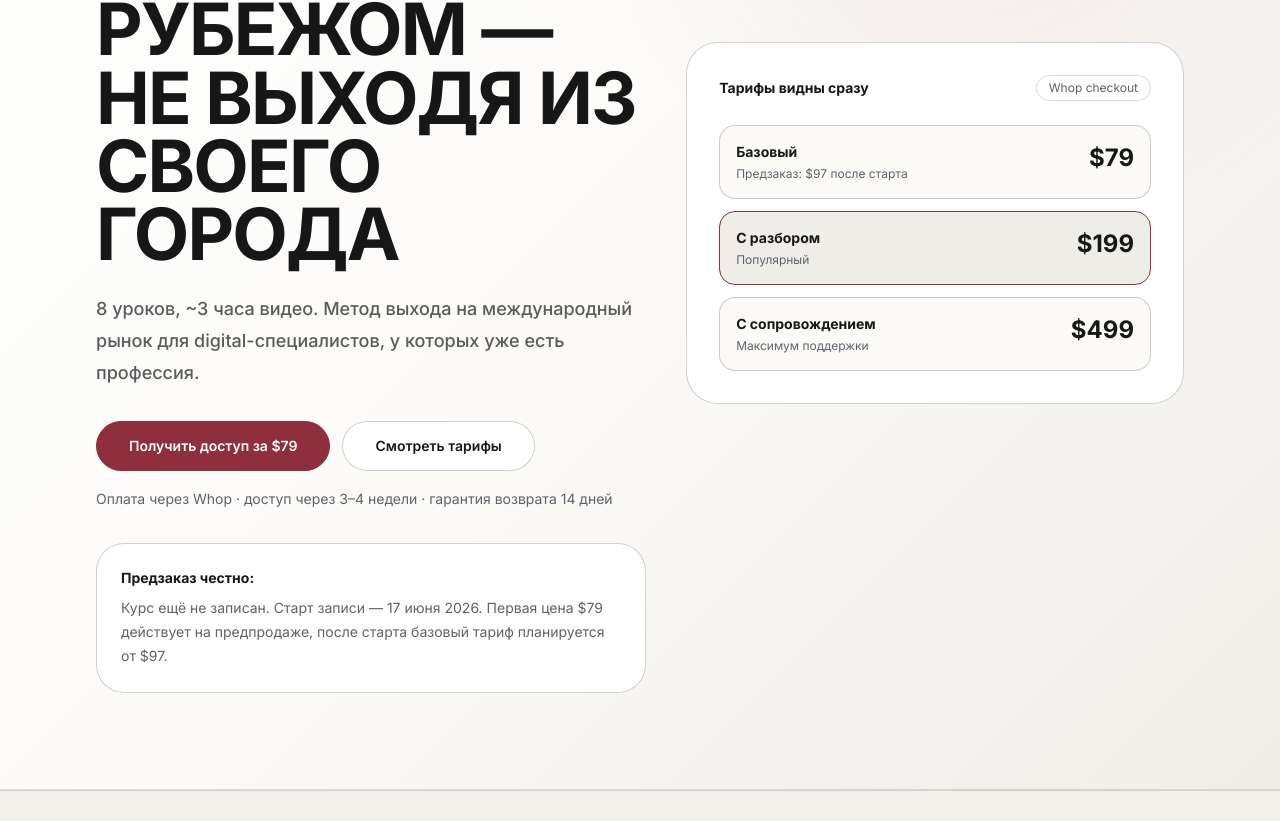
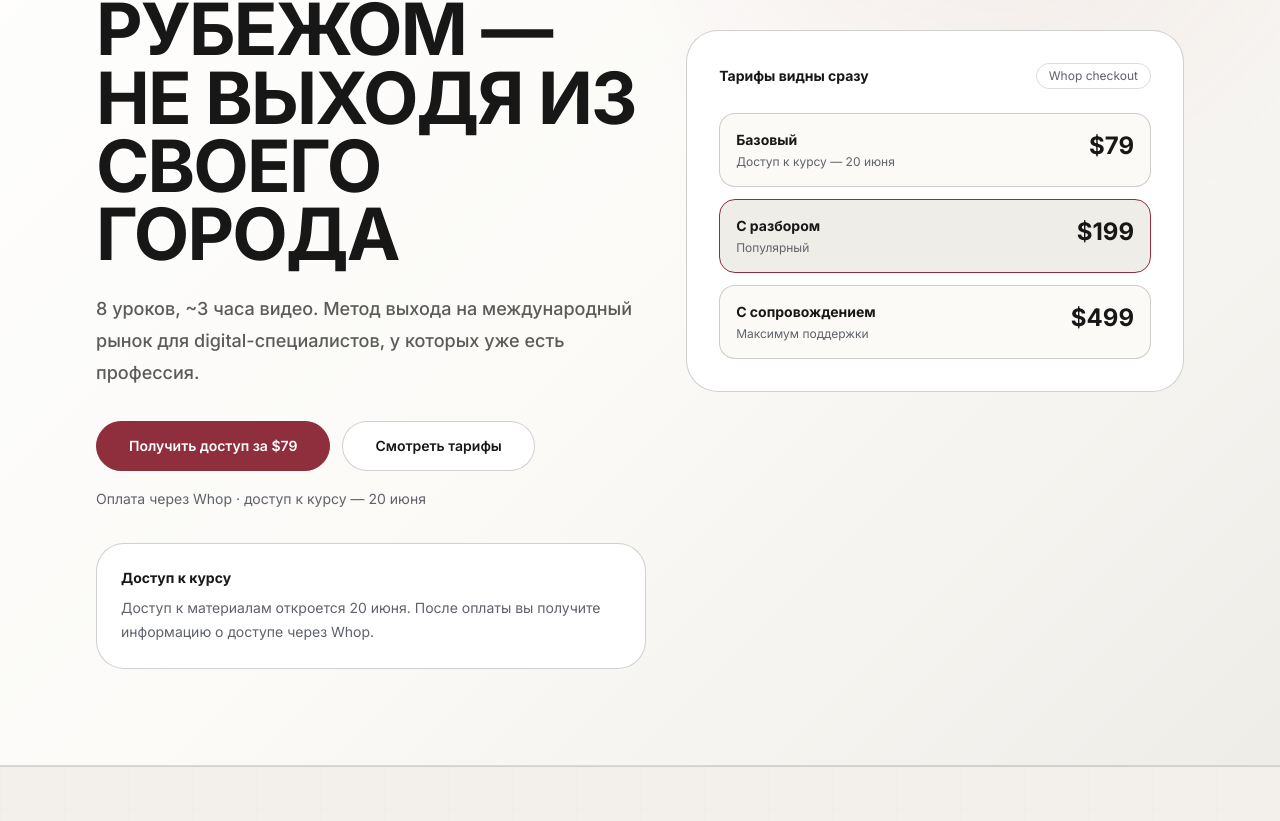
Before and after one commit to roxannication-arch/careerplus, a Next.js app: page /courses/work-abroad in a window 1280 px wide. Shown: the part 407-1228 px from the top of the page. Built offline with nearby package versions, Linux system fonts and the light colour scheme.

Commit message:
Update course access date copy
Co-authored-by: roxannication-arch <roxannication-arch@users.noreply.github.com>

```diff
--- a/app/courses/work-abroad/page.tsx
+++ b/app/courses/work-abroad/page.tsx
@@ -6,20 +6,19 @@ import { Container } from "@/components/Container";
 import { SectionHeader } from "@/components/SectionHeader";
 import { site } from "@/lib/site";
 
-const recordingStartDate = "17 июня 2026";
-const accessWindow = "3–4 недели";
+const courseAccessDate = "20 июня";
 
 export const metadata: Metadata = {
   title: "Курс: работа за рубежом для digital-специалистов",
   description:
-    "Предзаказ курса CareerPlus: 8 уроков и метод выхода на международный рынок для digital-специалистов. Доступ через 3–4 недели.",
+    "Курс CareerPlus: 8 уроков и метод выхода на международный рынок для digital-специалистов. Доступ к курсу — 20 июня.",
   alternates: {
     canonical: "/courses/work-abroad"
   },
   openGraph: {
     title: "Работа за рубежом для digital-специалистов",
     description:
-      "Найди удалённую работу за рубежом — не выходя из своего города. Предзаказ курса CareerPlus от $79.",
+      "Найди удалённую работу за рубежом — не выходя из своего города. Курс CareerPlus от $79, доступ — 20 июня.",
     images: ["/og.svg"]
   }
 };
@@ -30,7 +29,7 @@ const pricing = [
     price: "$79",
     cta: "Купить $79",
     href: site.whop.course,
-    label: "Предзаказ: $97 после старта",
+    label: "Доступ к курсу — 20 июня",
     popular: false,
     features: [
       ["Все 8 уроков", true],
@@ -152,8 +151,8 @@ const faq = [
       "Оплата идёт через Whop. Доступные способы зависят от платформы и вашей страны. Мы не даём схем обхода ограничений, только обзор легальных вариантов."
   },
   {
-    question: "Что если курс не подойдёт?",
-    answer: "Есть гарантия возврата 14 дней после открытия доступа к материалам. Напишите нам, и мы обработаем запрос по правилам платформы."
+    question: "Можно ли задать вопрос перед покупкой?",
+    answer: "Если хотите уточнить, подходит ли вам курс, напишите нам до оплаты — подскажем по вашей ситуации и формату."
   },
   {
     question: "Можно ли проходить с телефона?",
@@ -165,7 +164,7 @@ const faq = [
   },
   {
     question: "Когда будет доступ к материалам?",
-    answer: `Это предзаказ: старт записи — ${recordingStartDate}. Доступ откроется через ${accessWindow} после оплаты. Вы покупаете место в первой волне по предпродажной цене.`
+    answer: `Доступ к материалам откроется ${courseAccessDate}. После оплаты вы получите информацию о доступе через Whop.`
   }
 ];
 
@@ -239,12 +238,12 @@ export default function WorkAbroadCoursePage() {
               </a>
             </div>
             <p className="mt-4 text-sm leading-6 text-muted">
-              Оплата через Whop · доступ через {accessWindow} · гарантия возврата 14 дней
+              Оплата через Whop · доступ к курсу — {courseAccessDate}
             </p>
             <div className="mt-8 rounded-[1.75rem] border border-ink/20 bg-white p-6">
-              <p className="text-sm font-bold text-ink">Предзаказ честно:</p>
+              <p className="text-sm font-bold text-ink">Доступ к курсу</p>
               <p className="mt-2 text-sm leading-6 text-muted">
-                Курс ещё не записан. Старт записи — {recordingStartDate}. Первая цена $79 действует на предпродаже, после старта базовый тариф планируется от $97.
+                Доступ к материалам откроется {courseAccessDate}. После оплаты вы получите информацию о доступе через Whop.
               </p>
             </div>
           </div>
@@ -382,7 +381,7 @@ export default function WorkAbroadCoursePage() {
             ))}
           </div>
           <p className="mt-6 text-sm leading-6 text-muted">
-            Описание для Whop checkout: «Вы покупаете предзаказ. Старт записи — {recordingStartDate}, доступ откроется через {accessWindow}. Гарантия возврата 14 дней».
+            Описание для Whop checkout: «Доступ к курсу откроется {courseAccessDate}. После оплаты вы получите информацию о доступе через Whop».
           </p>
         </Container>
       </section>
@@ -457,7 +456,7 @@ export default function WorkAbroadCoursePage() {
           >
             Получить доступ за $79
           </a>
-          <p className="mt-5 text-sm text-white/80">Гарантия возврата 14 дней · оплата через Whop</p>
+          <p className="mt-5 text-sm text-white/80">Оплата через Whop · доступ к курсу — {courseAccessDate}</p>
         </div>
       </section>
     </>
```
